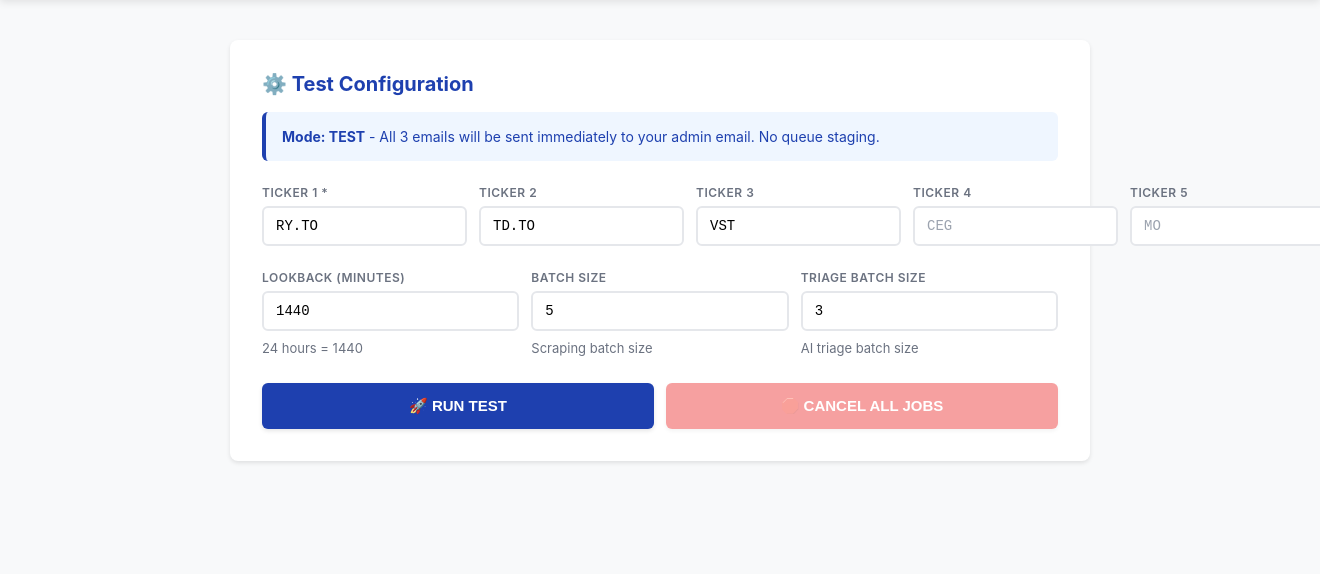
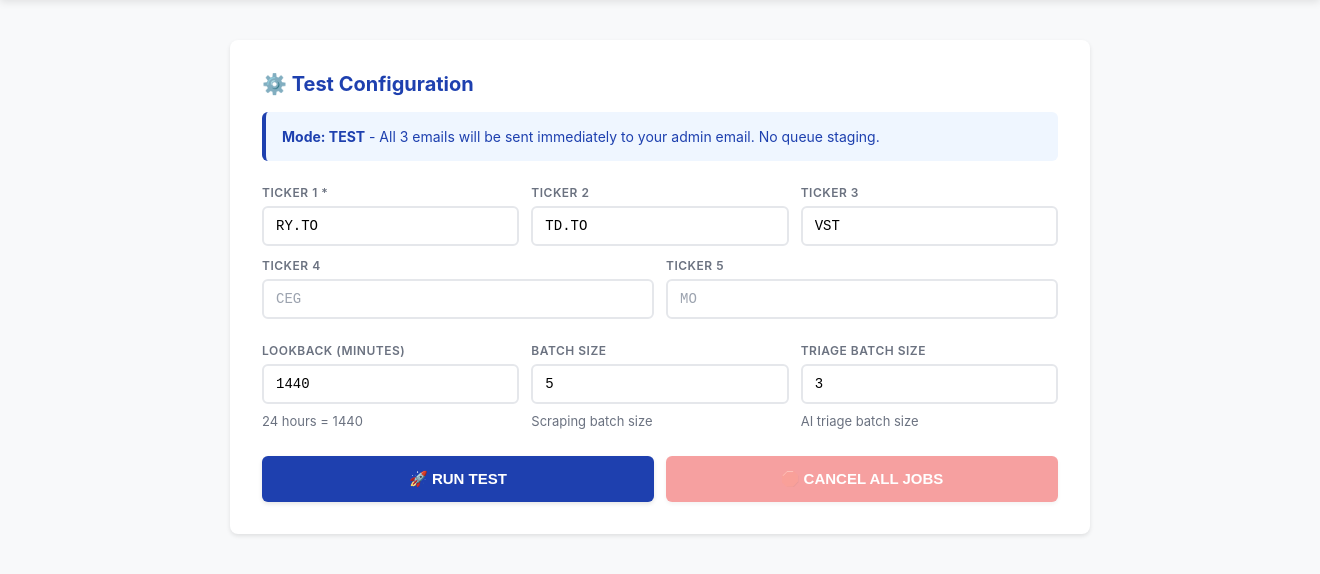
Before and after one commit to iverpak/stockdigest-daily, a FastAPI app: template templates/admin_test.html in a window 1320 px wide; the page is wider, and only the part inside the window is pictured. Shown: the part 136-710 px from the top of that part. Run offline with FastAPI, Linux system fonts and the light colour scheme; the template is opened without the code that fills it: most values are stand-ins (such as "Sample title", 1, 10 or a date in 2020); some libraries are stand-ins or nearby versions.

Commit message:
🐛 FIX: Test page layout and cancel button improvements
**Layout Fix:**
- Changed ticker grid from 5-column to 3-2 layout
- First row: 3 tickers
- Second row: 2 tickers
- All 5 tickers now fit properly without overflow

**Cancel Button Fix:**
- Added currentBatchId validation before cancel
- Improved HTTP error handling (checks response.ok)
- Better response handling for all status types
- Shows ticker list and job count on success
- Added console logging for debugging
- Refreshes batch status after cancel

🤖 Generated with [Claude Code](https://claude.com/claude-code)

Co-Authored-By: Claude <noreply@anthropic.com>

```diff
--- a/templates/admin_test.html
+++ b/templates/admin_test.html
@@ -75,7 +75,14 @@
 
         .form-grid {
             display: grid;
-            grid-template-columns: repeat(5, 1fr);
+            grid-template-columns: repeat(3, 1fr);
+            gap: 12px;
+            margin-bottom: 12px;
+        }
+
+        .form-grid-row2 {
+            display: grid;
+            grid-template-columns: repeat(2, 1fr);
             gap: 12px;
             margin-bottom: 24px;
         }
@@ -359,6 +366,9 @@
                     <label>Ticker 3</label>
                     <input type="text" id="ticker3" placeholder="VST" value="VST">
                 </div>
+            </div>
+
+            <div class="form-grid-row2">
                 <div class="form-group">
                     <label>Ticker 4</label>
                     <input type="text" id="ticker4" placeholder="CEG" value="">
@@ -565,7 +575,10 @@
         }
 
         async function cancelBatch() {
-            if (!currentBatchId) return;
+            if (!currentBatchId) {
+                alert('❌ No active batch to cancel');
+                return;
+            }
 
             if (!confirm(`🛑 Cancel all jobs in current batch?\n\nBatch: ${currentBatchId.substring(0, 8)}...\n\nThis will stop all running and queued jobs.\n\nContinue?`)) {
                 return;
@@ -580,19 +593,29 @@
                     }
                 });
 
+                if (!response.ok) {
+                    throw new Error(`HTTP ${response.status}: ${response.statusText}`);
+                }
+
                 const result = await response.json();
 
                 if (result.status === 'cancelled') {
-                    alert(`✅ Cancelled ${result.jobs_cancelled} jobs`);
+                    const tickers = result.tickers ? result.tickers.join(', ') : '';
+                    alert(`✅ Successfully cancelled ${result.jobs_cancelled} job(s)\n\nTickers: ${tickers}`);
                     clearInterval(pollInterval);
                     pollInterval = null;
                     resetForm();
+                    // Refresh one final time to show cancelled status
+                    pollBatchStatus();
+                } else if (result.status === 'no_jobs_to_cancel') {
+                    alert(`ℹ️ ${result.message}\n\nBatch: ${currentBatchId.substring(0, 8)}...`);
                 } else {
-                    alert(result.message || 'Failed to cancel batch');
+                    alert(`⚠️ ${result.message || 'Unexpected response from server'}`);
                 }
 
             } catch (error) {
-                alert('❌ Error: ' + error.message);
+                console.error('Cancel error:', error);
+                alert(`❌ Failed to cancel batch\n\nError: ${error.message}\n\nCheck browser console for details.`);
             }
         }
 
```
